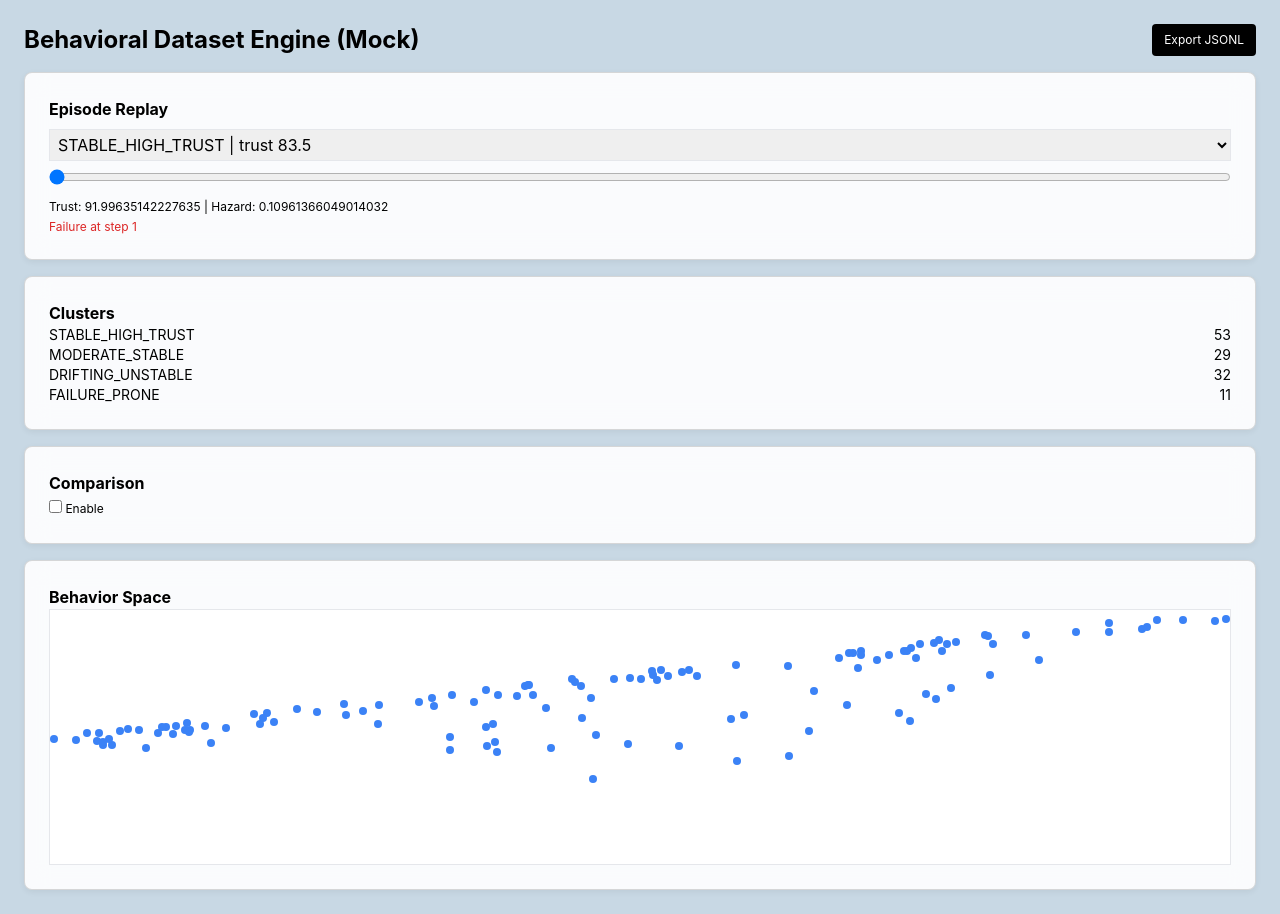
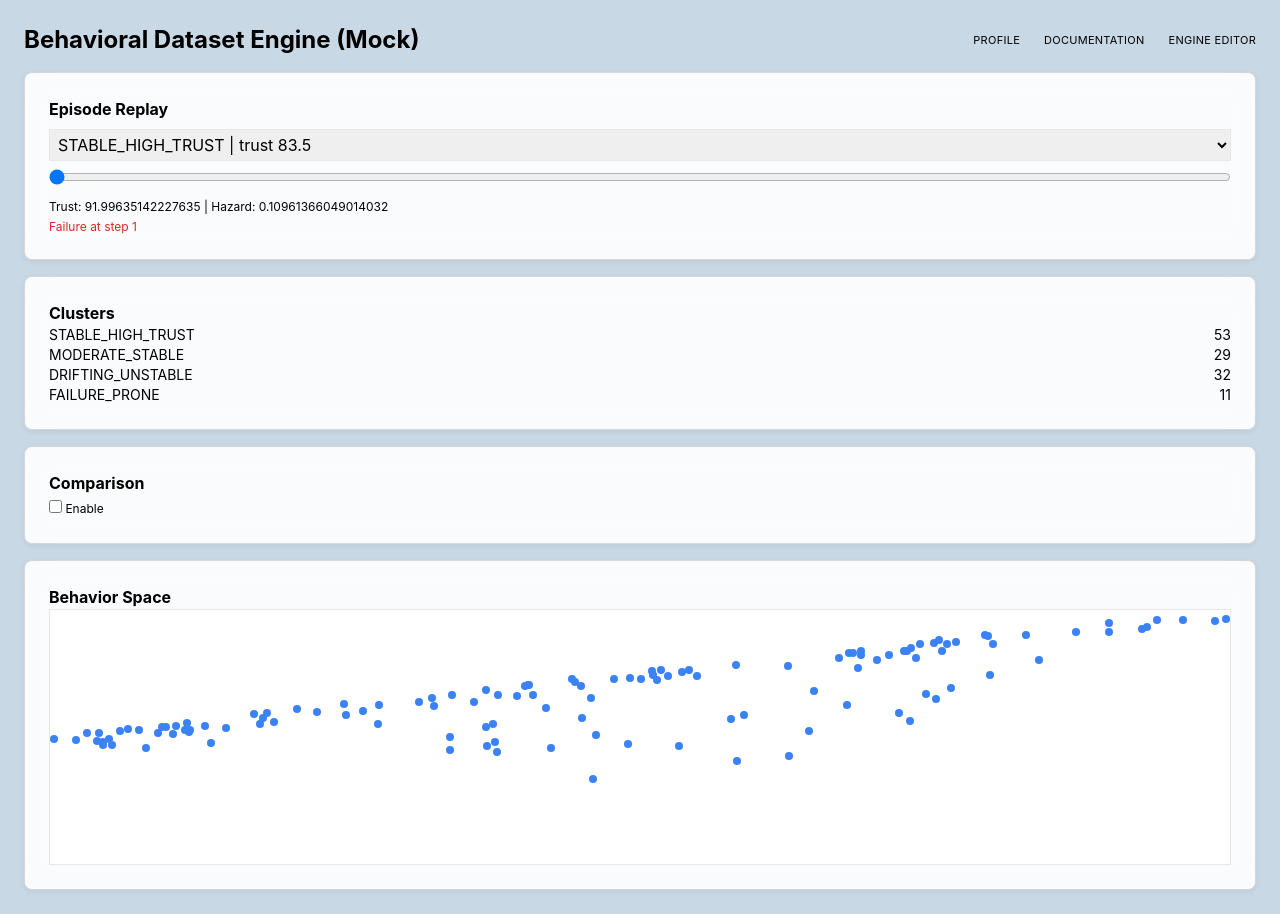
Before and after one commit to SanguineAI-Incorporated/sanguine-ai-users, a React (Vite) app: page / in a window 1280 px wide. Built offline with nearby package versions, Linux system fonts and the light colour scheme.

Commit message:
Refactor Dashboard component and improve readability

```diff
--- a/src/pages/Dashboard.jsx
+++ b/src/pages/Dashboard.jsx
@@ -1,5 +1,6 @@
 import React, { useState, useMemo } from "react";
 import { Card, CardContent } from "@/components/ui/card";
+import { Link } from "react-router-dom";
 
 /* ---------------- MOCK ATTESTATION LOGS ---------------- */
 
@@ -20,7 +21,10 @@ const mockLogs = (() => {
     const session = sessions[Math.floor(Math.random() * sessions.length)];
 
     const hazard = Math.random();
-    const trust = Math.max(0, Math.min(100, (1 - hazard) * 100 + (Math.random() * 10 - 5)));
+    const trust = Math.max(
+      0,
+      Math.min(100, (1 - hazard) * 100 + (Math.random() * 10 - 5))
+    );
 
     logs.push({
       timestamp: new Date(t).toISOString(),
@@ -32,12 +36,8 @@ const mockLogs = (() => {
         },
 
         signals: {
-          vision: {
-            occlusion: Math.random(),
-          },
-          motion: {
-            velocity: Math.random(),
-          },
+          vision: { occlusion: Math.random() },
+          motion: { velocity: Math.random() },
           audio: {
             operator_command_label:
               Math.random() > 0.7 ? (hazard > 0.7 ? "STOP" : "MOVE") : null,
@@ -100,7 +100,7 @@ export default function Dashboard() {
     return episodes;
   };
 
-  /* ---------------- EPISODE METRICS ---------------- */
+  /* ---------------- METRICS ---------------- */
 
   const summarize = (ep) => {
     const trust = ep.map(computeTrust);
@@ -108,12 +108,11 @@ export default function Dashboard() {
 
     const avg = (a) => a.reduce((x, y) => x + y, 0) / a.length;
 
-    const avgTrust = avg(trust);
-    const avgHazard = avg(hazard);
-
-    const volatility = avg(trust.map((t) => Math.abs(t - avgTrust)));
-
-    return { avgTrust, avgHazard, trustVolatility: volatility };
+    return {
+      avgTrust: avg(trust),
+      avgHazard: avg(hazard),
+      trustVolatility: avg(trust.map((t) => Math.abs(t - avg(trust)))),
+    };
   };
 
   /* ---------------- FAILURE BOUNDARY ---------------- */
@@ -141,19 +140,14 @@ export default function Dashboard() {
     return episodes.map((ep) => ({
       episode_id: ep[0]?.data?.attestation?.session_id,
       agent_id: ep[0]?.data?.attestation?.agent_id,
-
       trajectory: ep.map((l) => ({
         trust: computeTrust(l),
         hazard: l.data.inference.hazard_score,
       })),
-
       metrics: summarize(ep),
       failureBoundary: detectFailureBoundary(ep),
-      raw: ep,
     }));
   }, []);
-
-  /* ---------------- CLUSTERING ---------------- */
 
   const clusteredEpisodes = useMemo(() => {
     return episodeDataset.map((ep) => {
@@ -173,12 +167,8 @@ export default function Dashboard() {
     });
   }, [episodeDataset]);
 
-  /* ---------------- ACTIVE EPISODE ---------------- */
-
   const activeEpisode = clusteredEpisodes[selectedEpisodeIndex];
   const activeFrame = activeEpisode?.trajectory?.[replayStep];
-
-  /* ---------------- COMPARISON ---------------- */
 
   const A = clusteredEpisodes[compareA];
   const B = clusteredEpisodes[compareB];
@@ -191,8 +181,6 @@ export default function Dashboard() {
         }
       : null;
 
-  /* ---------------- EMBEDDING ---------------- */
-
   const embedded = useMemo(() => {
     return clusteredEpisodes.map((ep) => ({
       x: ep.metrics.avgTrust,
@@ -201,62 +189,31 @@ export default function Dashboard() {
     }));
   }, [clusteredEpisodes]);
 
-  /* ---------------- EXPORT PIPELINE ---------------- */
-
-  const exportJSONL = () => {
-    const lines = clusteredEpisodes.map((ep) =>
-      JSON.stringify({
-        episode_id: ep.episode_id,
-        agent_id: ep.agent_id,
-        trajectory: ep.trajectory,
-
-        labels: {
-          cluster: ep.cluster,
-          failure_boundary: ep.failureBoundary,
-        },
-
-        metrics: ep.metrics,
-
-        provenance: {
-          dataset_version: "mock_v1",
-          source: "attestation_logs",
-        },
-      })
-    );
-
-    const blob = new Blob([lines.join("\n")], {
-      type: "application/json",
-    });
-
-    const url = URL.createObjectURL(blob);
-    const a = document.createElement("a");
-
-    a.href = url;
-    a.download = "behavior_dataset.jsonl";
-    a.click();
-
-    URL.revokeObjectURL(url);
-  };
-
-  /* ---------------- UI ---------------- */
-
   return (
     <div className="min-h-screen bg-[#C8D8E4] p-6 text-black">
 
-      <div className="flex justify-between mb-4">
+      {/* ---------------- NAV ---------------- */}
+      <div className="flex justify-between items-center mb-4">
         <h1 className="text-2xl font-bold">
           Behavioral Dataset Engine (Mock)
         </h1>
 
-        <button
-          onClick={exportJSONL}
-          className="bg-black text-white px-3 py-1 text-xs rounded"
-        >
-          Export JSONL
-        </button>
+        <div className="flex gap-6 text-[11px] uppercase tracking-wide">
+          <Link to="/profile" className="hover:underline">
+            Profile
+          </Link>
+
+          <Link to="/documentation" className="hover:underline">
+            Documentation
+          </Link>
+
+          <Link to="/engine-editor" className="hover:underline">
+            Engine Editor
+          </Link>
+        </div>
       </div>
 
-      {/* EPISODE REPLAY */}
+      {/* ---------------- REPLAY ---------------- */}
       <Card className="mb-4">
         <CardContent>
           <h2 className="font-bold mb-2">Episode Replay</h2>
@@ -297,21 +254,26 @@ export default function Dashboard() {
         </CardContent>
       </Card>
 
-      {/* CLUSTERS */}
+      {/* ---------------- CLUSTERS ---------------- */}
       <Card className="mb-4">
         <CardContent>
           <h2 className="font-bold">Clusters</h2>
 
-          {["STABLE_HIGH_TRUST","MODERATE_STABLE","DRIFTING_UNSTABLE","FAILURE_PRONE"].map(c => (
+          {[
+            "STABLE_HIGH_TRUST",
+            "MODERATE_STABLE",
+            "DRIFTING_UNSTABLE",
+            "FAILURE_PRONE",
+          ].map((c) => (
             <div key={c} className="flex justify-between text-sm">
               <span>{c}</span>
-              <span>{clusteredEpisodes.filter(e => e.cluster === c).length}</span>
+              <span>{clusteredEpisodes.filter((e) => e.cluster === c).length}</span>
             </div>
           ))}
         </CardContent>
       </Card>
 
-      {/* COMPARISON */}
+      {/* ---------------- COMPARISON ---------------- */}
       <Card className="mb-4">
         <CardContent>
           <h2 className="font-bold">Comparison</h2>
@@ -321,22 +283,37 @@ export default function Dashboard() {
               type="checkbox"
               checked={compareMode}
               onChange={(e) => setCompareMode(e.target.checked)}
-            /> Enable
+            />{" "}
+            Enable
           </label>
 
           {compareMode && (
             <div className="grid grid-cols-2 gap-2 mt-2 text-xs">
-              <select value={compareA} onChange={(e)=>setCompareA(Number(e.target.value))}>
-                {clusteredEpisodes.map((e,i)=><option key={i} value={i}>A {e.cluster}</option>)}
+              <select
+                value={compareA}
+                onChange={(e) => setCompareA(Number(e.target.value))}
+              >
+                {clusteredEpisodes.map((e, i) => (
+                  <option key={i} value={i}>
+                    A {e.cluster}
+                  </option>
+                ))}
               </select>
 
-              <select value={compareB} onChange={(e)=>setCompareB(Number(e.target.value))}>
-                {clusteredEpisodes.map((e,i)=><option key={i} value={i}>B {e.cluster}</option>)}
+              <select
+                value={compareB}
+                onChange={(e) => setCompareB(Number(e.target.value))}
+              >
+                {clusteredEpisodes.map((e, i) => (
+                  <option key={i} value={i}>
+                    B {e.cluster}
+                  </option>
+                ))}
               </select>
 
               {divergence && (
-                <div className="col-span-2">
-                  Trust Gap: {divergence.trustGap.toFixed(2)} <br/>
+                <div className="col-span-2 mt-2">
+                  Trust Gap: {divergence.trustGap.toFixed(2)} <br />
                   Hazard Gap: {divergence.hazardGap.toFixed(2)}
                 </div>
               )}
@@ -345,19 +322,19 @@ export default function Dashboard() {
         </CardContent>
       </Card>
 
-      {/* EMBEDDING */}
+      {/* ---------------- EMBEDDING ---------------- */}
       <Card>
         <CardContent>
           <h2 className="font-bold">Behavior Space</h2>
 
           <div className="relative h-64 bg-white border">
-            {embedded.map((p,i)=>(
+            {embedded.map((p, i) => (
               <div
                 key={i}
                 className="absolute w-2 h-2 bg-blue-500 rounded-full"
                 style={{
                   left: `${p.x}%`,
-                  top: `${Math.min(100,p.y)}%`
+                  top: `${Math.min(100, p.y)}%`,
                 }}
               />
             ))}
```
